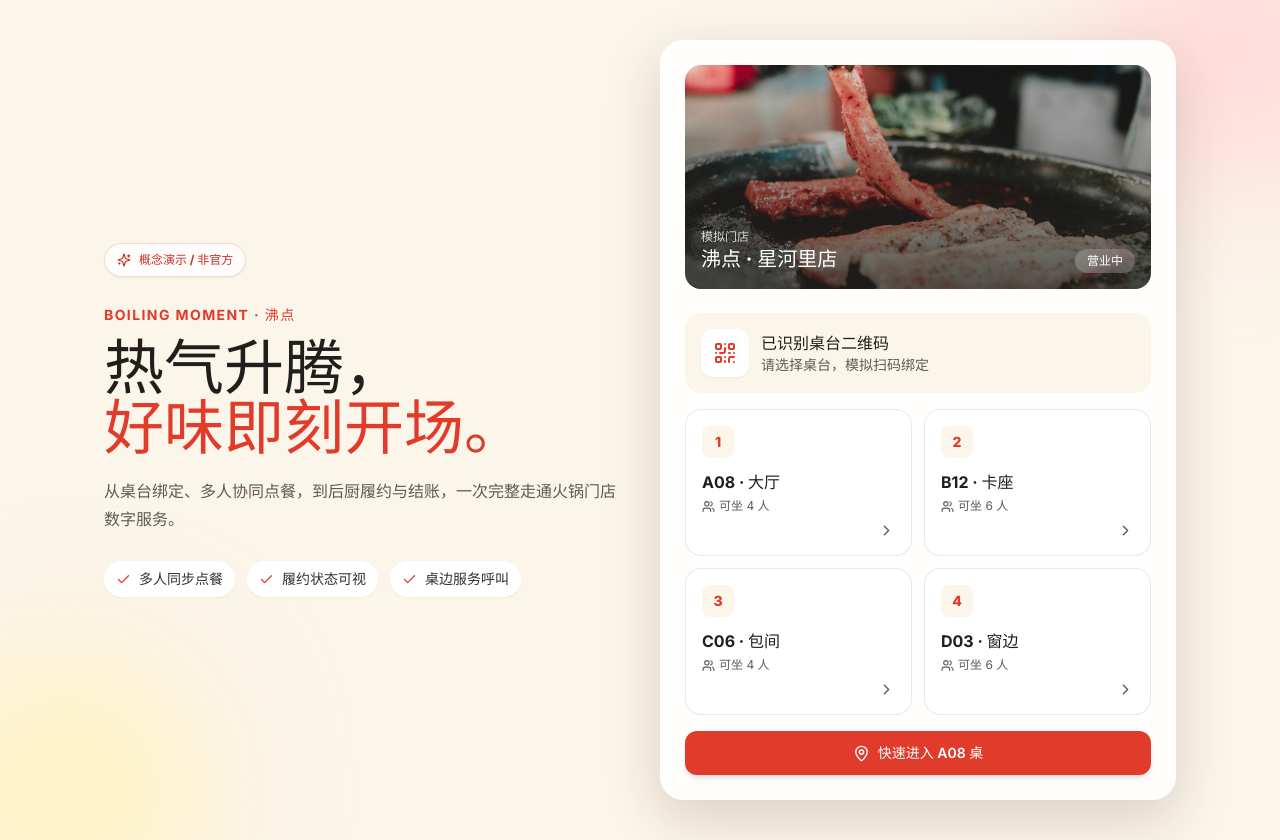
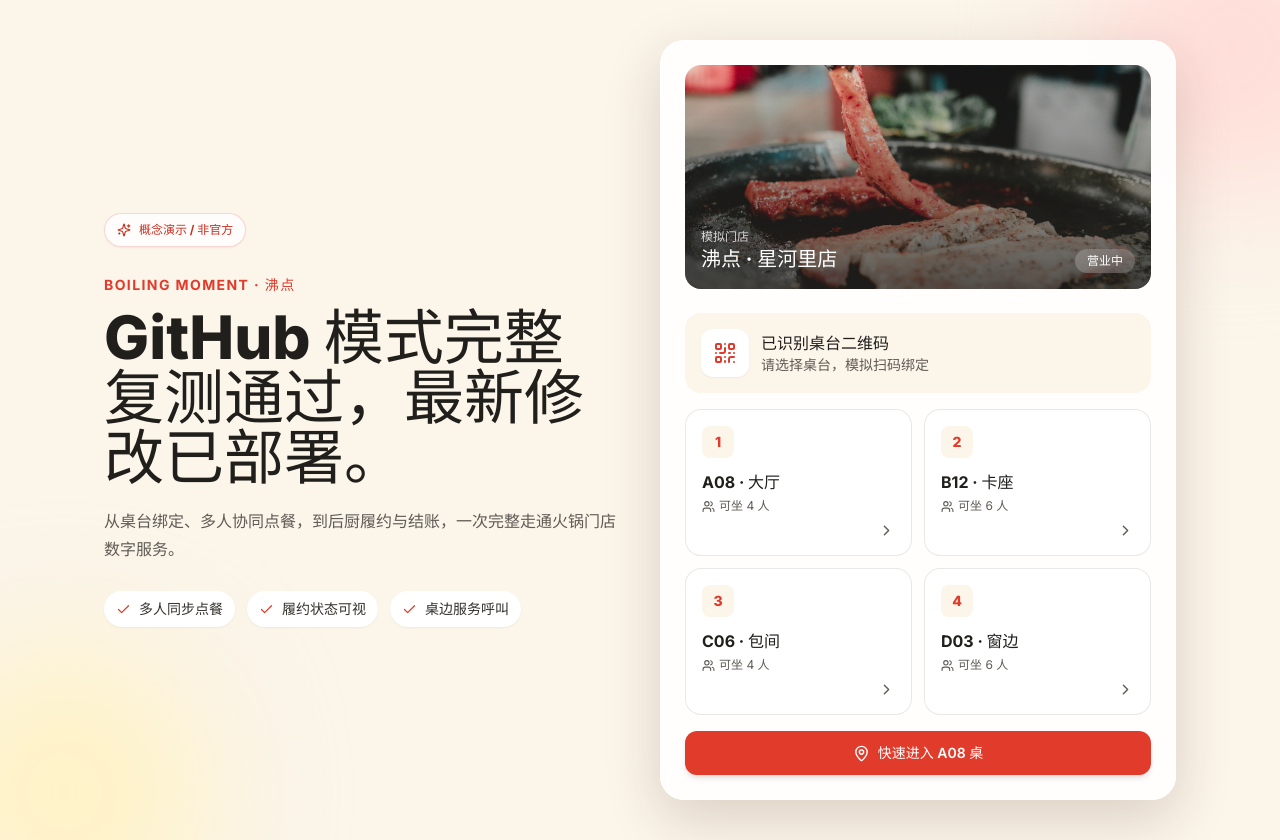
Before and after one commit to MengEn-Ink/deliveryai-demo-ytc1ik, a React (Vite) app: page /#/home in a window 1280 px wide. Built offline with nearby package versions, Linux system fonts and the light colour scheme.

Commit message:
Update homepage title for GitHub deployment retest

```diff
--- a/src/components/HomeView.tsx
+++ b/src/components/HomeView.tsx
@@ -25,7 +25,7 @@ export function HomeView({ onBind }: HomeViewProps) {
           </div>
           <p className="mb-3 text-sm font-bold tracking-widest text-chili-500">{t('common.concept_en')}</p>
           <h1 className="max-w-xl text-4xl font-extrabold leading-tight text-charcoal-900 sm:text-5xl lg:text-6xl">
-            {t('bind.title_l1')}<br /><span className="text-chili-500">{t('bind.title_l2')}</span>
+            {t('bind.title')}
           </h1>
           <p className="mt-5 max-w-lg text-base leading-7 text-charcoal-500">{t('bind.desc')}</p>
           <div className="mt-7 flex flex-wrap gap-3 text-sm text-charcoal-700">
--- a/src/i18n.ts
+++ b/src/i18n.ts
@@ -45,8 +45,7 @@ const resources = {
         unknown_area: '',
       },
       bind: {
-        title_l1: '热气升腾，',
-        title_l2: '好味即刻开场。',
+        title: 'GitHub 模式完整复测通过，最新修改已部署。',
         desc: '从桌台绑定、多人协同点餐，到后厨履约与结账，一次完整走通火锅门店数字服务。',
         feature1: '多人同步点餐',
         feature2: '履约状态可视',
@@ -283,8 +282,7 @@ const resources = {
         unknown_area: '',
       },
       bind: {
-        title_l1: 'Steam rising,',
-        title_l2: 'great flavors begin now.',
+        title: 'GitHub full retest passed, latest changes deployed.',
         desc: 'From table binding and collaborative ordering to kitchen fulfillment and checkout — a complete digital hotpot dining experience.',
         feature1: 'Multi-user Ordering',
         feature2: 'Live Fulfillment',
```
